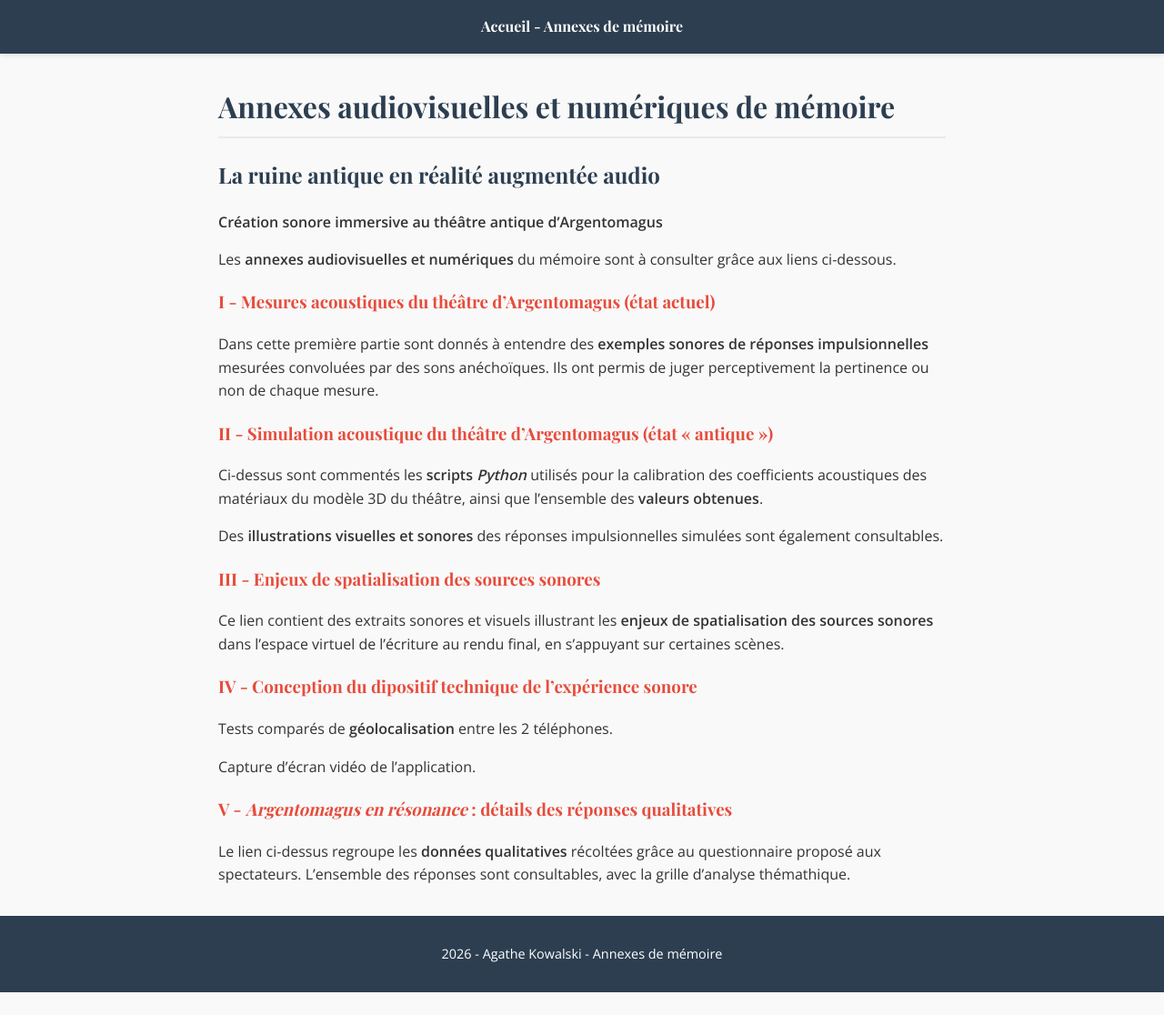
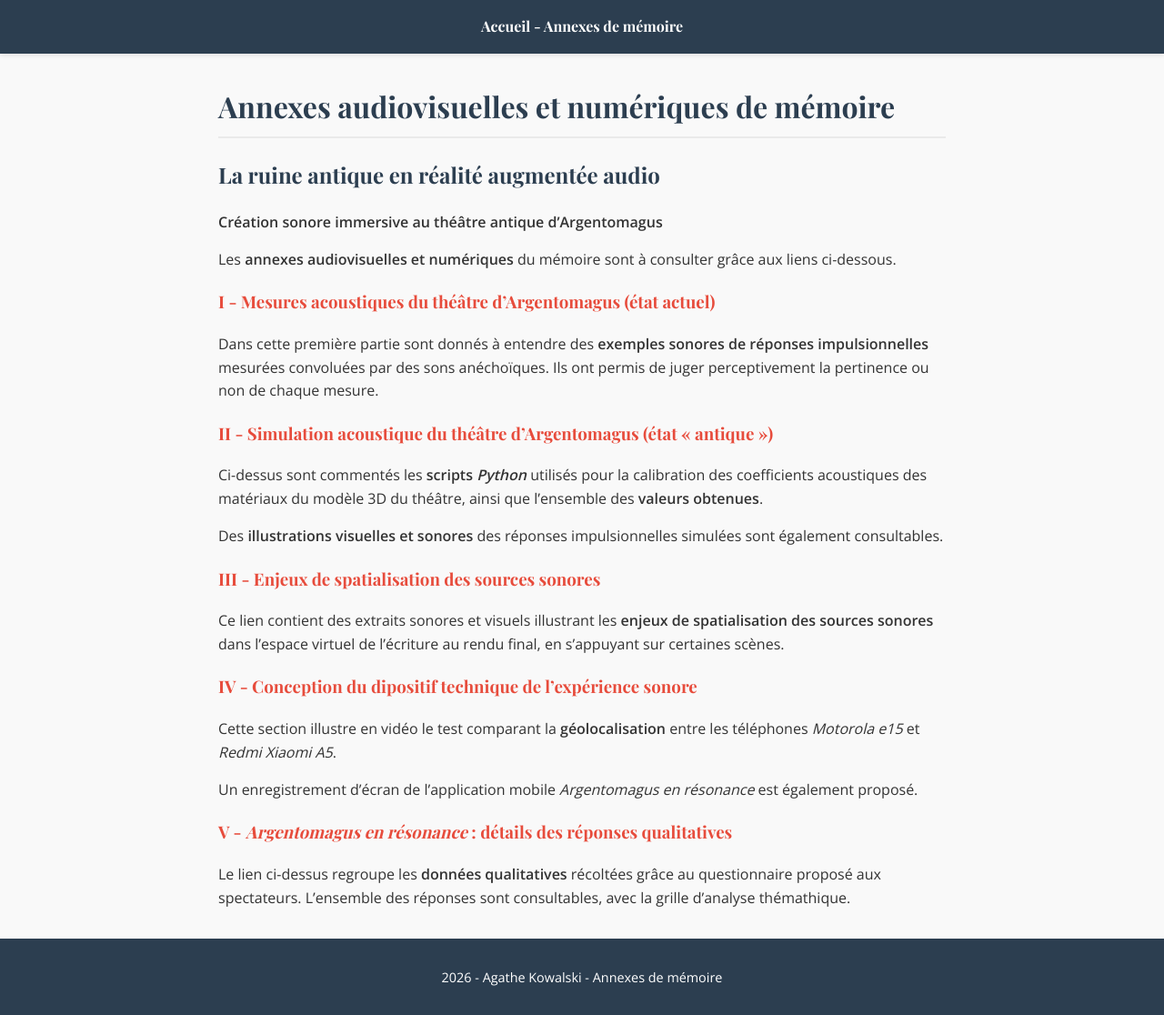
Before and after one commit to agathekowalski/ensll_memoire_p2026, a Jekyll site: the page built from index.md, in a window 1280 px wide. Shown: the whole page at 91% size. Built offline with Jekyll 4.4.1, drawn with Linux system fonts in a browser that asks for light colours; before the commit the page ends 1091 px from its top, so only the background shows below that.

Commit message:
Update index.md

```diff
--- a/index.md
+++ b/index.md
@@ -30,9 +30,10 @@ Ce lien contient des extraits sonores et visuels illustrant les **enjeux de spat
 
 ### [IV - Conception du dipositif technique de l'expérience sonore](dispositif/)
 
-Tests comparés de **géolocalisation** entre les 2 téléphones.
+Cette section illustre en vidéo le test comparant la **géolocalisation** entre les téléphones *Motorola e15* et *Redmi Xiaomi A5*.
 
-Capture d'écran vidéo de l'application.
+Un enregistrement d'écran de l'application mobile *Argentomagus en résonance* est également proposé.
+
 
 ### [V - *Argentomagus en résonance* : détails des réponses qualitatives](argentomagusresonne/)
 
```
